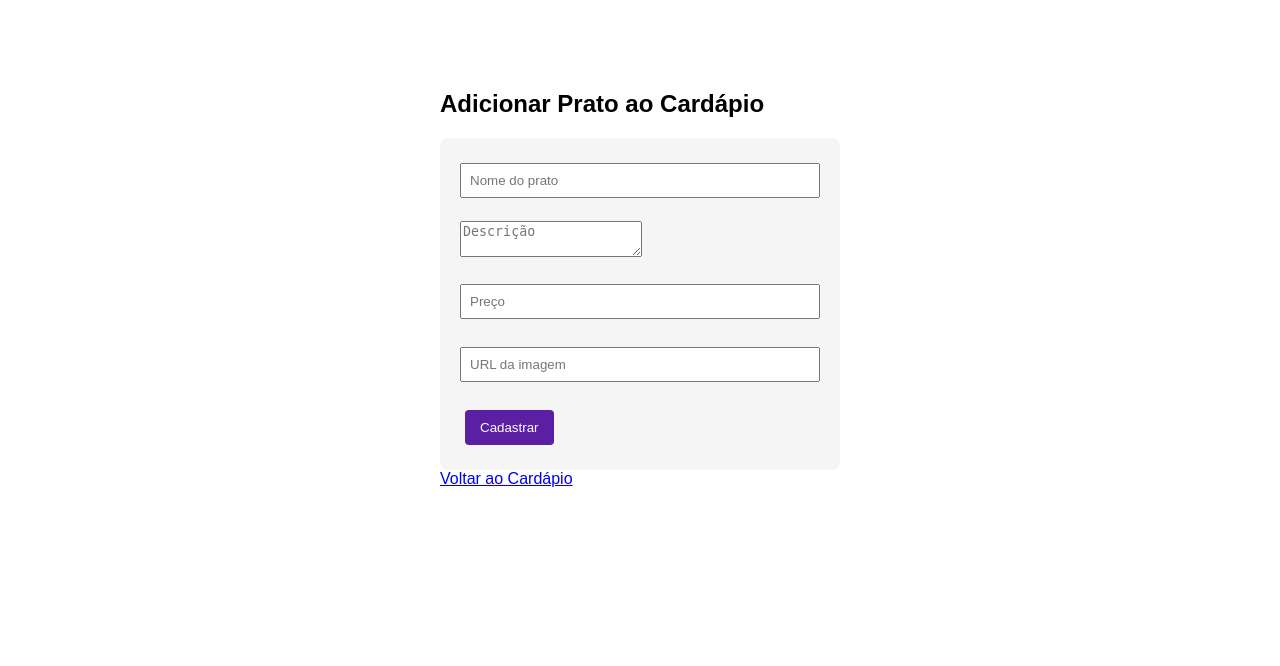
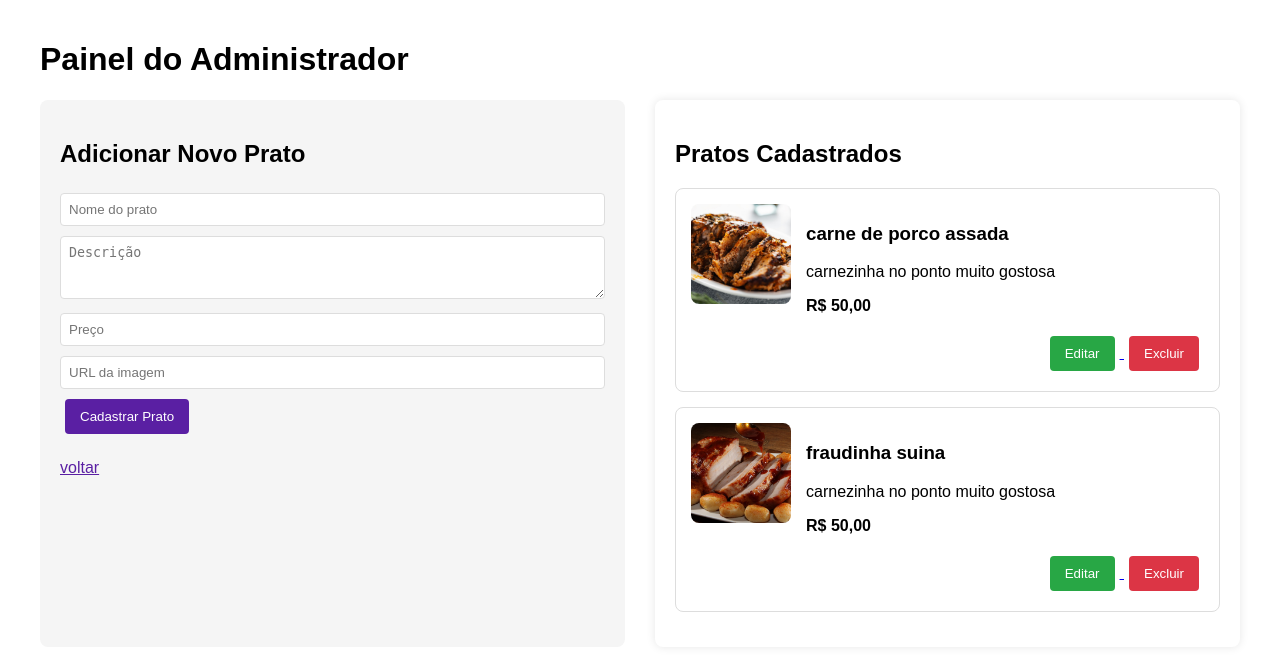
Before and after one commit to FerraszXD/cardapio-online, a PHP site: page /adm.php in a window 1280 px wide. Shown: the top 666 px of the page. Run offline with PHP 8.4, Linux system fonts and the light colour scheme; the visitor is signed in with stand-in values (Sample User, id 1); data comes from the database, SQL or seed files in the repository.

Commit message:
versao pronta

```diff
--- a/adicionar_carrinho.php
+++ b/adicionar_carrinho.php
@@ -21,7 +21,7 @@ if ($_POST) {
         if ($carrinho_item['ID_itens'] == $item['ID_itens']) {
             $carrinho_item['quantidade']++;
             $item_existente = true;
-            $mensagem = "'$quantidade' , '$nome' adicionado(a) ao carrinho!";
+            $mensagem = "adicionado(a) ao carrinho!";
             break;
         }
     }
@@ -29,7 +29,7 @@ if ($_POST) {
     // Se não existe, adiciona ao carrinho
     if (!$item_existente) {
         $_SESSION['carrinho'][] = $item;
-         $mensagem = "'$nome' adicionado(a) ao carrinho!";
+         $mensagem = "'$NOME_itens'adicionado(a) ao carrinho!";
     }
 
  $_SESSION['mensagem_carrinho'] = $mensagem;
--- a/adm.php
+++ b/adm.php
@@ -8,12 +8,12 @@ if (!isset($_SESSION['admin'])) {
 include "conexao.php";
 $conn = conexao();
 
-if ($_POST) {
+// Adicionar novo item
+if ($_POST && isset($_POST['adicionar'])) {
     $nome = $_POST['nome'];
     $descricao = $_POST['descricao'];
     $preco = $_POST['preco'];
     $imagem = $_POST['imagem'];
-
 
     $sql = "INSERT INTO itens (NOME_itens, DCC_itens, PRECO_itens, IMG_itens)
             VALUES (?, ?, ?, ?)";
@@ -21,11 +21,23 @@ if ($_POST) {
     $stmt = $conn->prepare($sql);
 
     if ($stmt->execute([$nome, $descricao, $preco, $imagem])) {
-        $msg = "Prato adicionado com sucesso carai!";
+        $msg = "Prato adicionado com sucesso!";
     } else {
-        $msg = "Deu ruim: " . implode(", ", $stmt->errorInfo());
+        $msg = "Erro: " . implode(", ", $stmt->errorInfo());
     }
 }
+
+// Verificar mensagem de exclusão
+if (isset($_SESSION['msg_adm'])) {
+    $msg = $_SESSION['msg_adm'];
+    unset($_SESSION['msg_adm']);
+}
+
+
+// Buscar todos os itens
+$sql_itens = "SELECT * FROM itens ORDER BY ID_itens";
+$stmt_itens = $conn->query($sql_itens);
+$itens = $stmt_itens->fetchAll(PDO::FETCH_ASSOC);
 ?>
 
 <!DOCTYPE html>
@@ -33,24 +45,38 @@ if ($_POST) {
 <head>
     <meta charset="UTF-8">
     <title>Painel do Admin</title>
-</head>
-<style>
+    <style>
         body {
-            max-width: 400px;
-            margin: 50px auto;
+            font-family: Arial, sans-serif;
+            max-width: 1200px;
+            margin: 0 auto;
             padding: 20px;
-            font-family: Arial, sans-serif;
         }
-        form {
+        .container {
+            display: flex;
+            gap: 30px;
+        }
+        .form-section, .list-section {
+            flex: 1;
+        }
+        .form-section {
             background: #f5f5f5;
             padding: 20px;
             border-radius: 8px;
         }
-        input {
+        .list-section {
+            background: #fff;
+            padding: 20px;
+            border-radius: 8px;
+            box-shadow: 0 0 10px rgba(0,0,0,0.1);
+        }
+        input, textarea {
             width: 100%;
             padding: 8px;
             margin: 5px 0;
             box-sizing: border-box;
+            border: 1px solid #ddd;
+            border-radius: 4px;
         }
         button {
             background: #5a1fa3;
@@ -61,23 +87,109 @@ if ($_POST) {
             cursor: pointer;
             margin: 5px;
         }
+        .btn-editar {
+            background: #28a745;
+        }
+        .btn-excluir {
+            background: #dc3545;
+        }
+        .item-list {
+            margin-top: 20px;
+        }
+        .item-card {
+            border: 1px solid #ddd;
+            border-radius: 8px;
+            padding: 15px;
+            margin-bottom: 15px;
+            background: white;
+        }
+        .item-card img {
+            width: 100px;
+            height: 100px;
+            object-fit: cover;
+            border-radius: 8px;
+            float: left;
+            margin-right: 15px;
+        }
+        .item-info {
+            overflow: hidden;
+        }
+        .item-actions {
+            margin-top: 10px;
+            text-align: right;
+        }
+        .msg {
+            padding: 10px;
+            margin: 10px 0;
+            border-radius: 4px;
+        }
+        .success {
+            background: #d4edda;
+            color: #155724;
+            border: 1px solid #c3e6cb;
+        }
+        .error {
+            background: #f8d7da;
+            color: #721c24;
+            border: 1px solid #f5c6cb;
+        }
     </style>
+</head>
 <body>
 
-<h2>Adicionar Prato ao Cardápio</h2>
+<h1>Painel do Administrador</h1>
 
-<form method="post">
-    <input type="text" name="nome" placeholder="Nome do prato" required><br><br>
-    <textarea name="descricao" placeholder="Descrição"></textarea><br><br>
-    <input type="number" step="0.01" name="preco" placeholder="Preço" required><br><br>
-    <input type="text" name="imagem" placeholder="URL da imagem"><br><br>
+<div class="container">
+    <div class="form-section">
+        <h2>Adicionar Novo Prato</h2>
+        <form method="post">
+            <input type="text" name="nome" placeholder="Nome do prato" required><br>
+            <textarea name="descricao" placeholder="Descrição" rows="3"></textarea><br>
+            <input type="number" step="0.01" name="preco" placeholder="Preço" required><br>
+            <input type="text" name="imagem" placeholder="URL da imagem"><br>
+            <button type="submit" name="adicionar">Cadastrar Prato</button>
+        </form>
 
-    <button type="submit">Cadastrar</button>
-</form>
+        <?php if(!empty($msg)): ?>
+            <div class="msg <?php echo strpos($msg, 'Erro') !== false ? 'error' : 'success'; ?>">
+                <?php echo $msg; ?>
+            </div>
+        <?php endif; ?>
 
-<?php if(!empty($msg)) echo "<p>$msg</p>"; ?>
+        <div style="margin-top: 20px;">
+            <a href="menu_adm.php" style="color: #5a1fa3;">voltar</a>
+        </div>
+    </div>
 
-<a href="menu.php">Voltar ao Cardápio</a>
+    <div class="list-section">
+        <h2>Pratos Cadastrados</h2>
+
+        <?php if(count($itens) > 0): ?>
+            <div class="item-list">
+                <?php foreach($itens as $item): ?>
+                    <div class="item-card">
+                        <img src="<?php echo $item['IMG_itens']; ?>" alt="<?php echo $item['NOME_itens']; ?>">
+                        <div class="item-info">
+                            <h3><?php echo $item['NOME_itens']; ?></h3>
+                            <p><?php echo $item['DCC_itens']; ?></p>
+                            <p><strong>R$ <?php echo number_format($item['PRECO_itens'], 2, ',', '.'); ?></strong></p>
+                            <div class="item-actions">
+                                <a href="editar.php?id=<?php echo $item['ID_itens']; ?>">
+                                    <button class="btn-editar">Editar</button>
+                                </a>
+                                <a href="apagar.php?id=<?php echo $item['ID_itens']; ?>" onclick="return confirm('Tem certeza que deseja excluir este item?')">
+                                    <button class="btn-excluir">Excluir</button>
+                                </a>
+                            </div>
+                        </div>
+                    </div>
+                <?php endforeach; ?>
+            </div>
+        <?php else: ?>
+            <p>Nenhum prato cadastrado ainda.</p>
+        <?php endif; ?>
+    </div>
+</div>
 
 </body>
 </html>
--- a/atualizar_carrinho.php
+++ b/atualizar_carrinho.php
@@ -6,7 +6,7 @@ if ($_POST && isset($_SESSION['carrinho'])) {
     $action = $_POST['action'];
 
     if (isset($_SESSION['carrinho'][$index])) {
-        $nome_item = $_SESSION['carrinho'][$index]['NOME_itens'];
+        $NOME_itens = $_SESSION['carrinho'][$index]['NOME_itens'];
         if ($action == 'increase') {
             $_SESSION['carrinho'][$index]['quantidade']++;
             $_SESSION['mensagem_carrinho'] = "Quantidade de '$NOME_itens' aumentada!";
--- a/carrinho.php
+++ b/carrinho.php
@@ -164,9 +164,7 @@ if (isset($_SESSION['mensagem_carrinho'])) {
 
         <div style="text-align: center; margin-top: 20px;">
             <a href="menu.php" class="btn-continuar">Continuar Comprando</a>
-            <button style="background: #28a745; color: white; padding: 10px 20px; border: none; border-radius: 5px; margin-left: 10px; cursor: pointer;">
-                Finalizar Pedido
-            </button>
+            <button onclick="window.location.href='pronto.php'" style="background: #28a745; color: white; padding: 10px 20px; border: none; border-radius: 5px; margin-left: 10px; cursor: pointer;">  Finalizar Pedido</button>
         </div>
     <?php endif; ?>
 </div>
--- a/remover_carrinho.php
+++ b/remover_carrinho.php
@@ -5,7 +5,7 @@ if ($_POST && isset($_SESSION['carrinho'])) {
     $index = $_POST['index'];
 
     if (isset($_SESSION['carrinho'][$index])) {
-        $NOME_itens = $_SESSION['carrinho'][$index]['nome'];
+        $NOME_itens = $_SESSION['carrinho'][$index]['NOME_itens'];
         unset($_SESSION['carrinho'][$index]);
         // Reindexa o array
         $_SESSION['carrinho'] = array_values($_SESSION['carrinho']);
```
Also changed, not shown: apagar.php (added, +44 -0 lines), editar.php (added, +172 -0 lines), menu.php (+4 -7 lines), menu_adm.php (+6 -38 lines), pronto.php (added, +15 -0 lines), img/lagosta.jpg (added).
